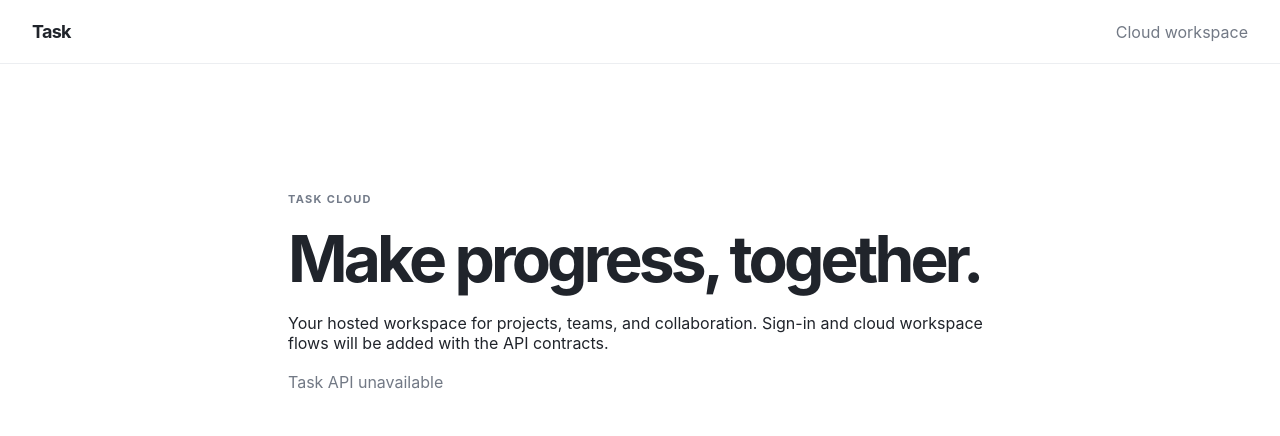
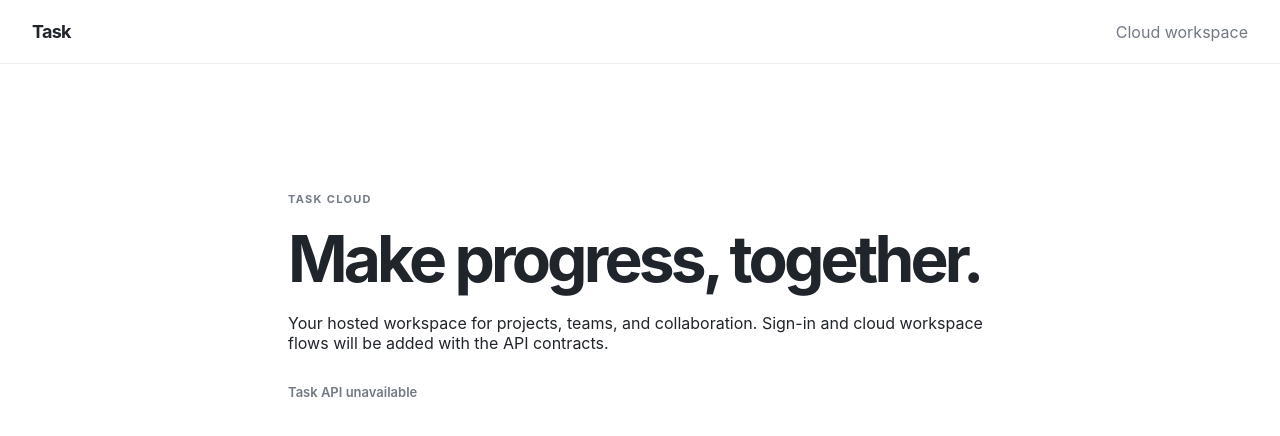
Before and after one commit to alidantech-org/task, a Next.js app in the folder source/apps/site/: page / in a window 1280 px wide. Shown: the top 436 px of the page. Built offline with nearby package versions, Linux system fonts and the light colour scheme; no server answers.

Commit message:
chore: configure shared package transpilation and generated files

```diff
--- a/source/apps/site/src/ui/styles.css
+++ b/source/apps/site/src/ui/styles.css
@@ -8,3 +8,10 @@ section { max-width: 760px; margin: 16vh auto; padding: 0 28px; }
 .eyebrow { color: #737b89; font-size: 11px; font-weight: 700; letter-spacing: .12em; }
 h1 { margin: 14px 0; font-size: clamp(40px, 7vw, 64px); letter-spacing: -.06em; }
 section p:last-child { max-width: 560px; line-height: 1.7; }
+.runtime-status,
+.api-status {
+  margin-top: 28px;
+  font-size: 13px;
+  font-weight: 600;
+  color: #64748b;
+}
```
